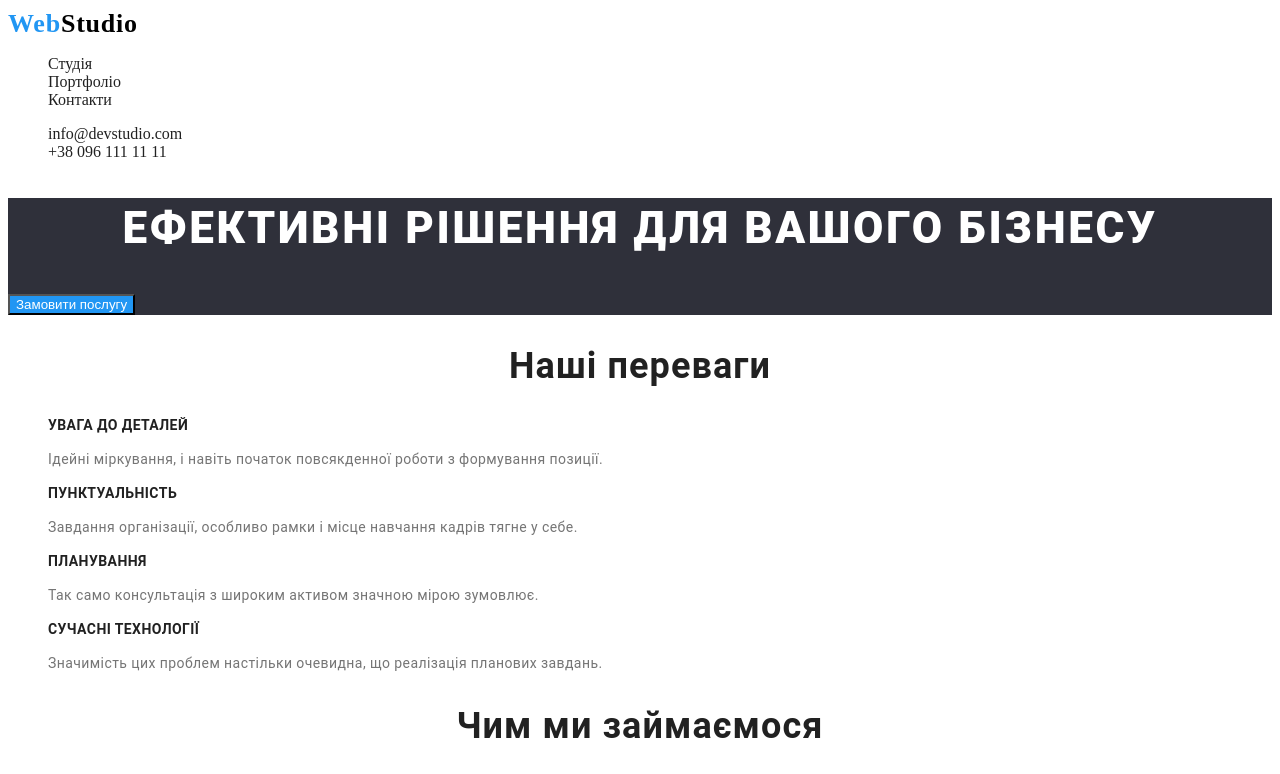
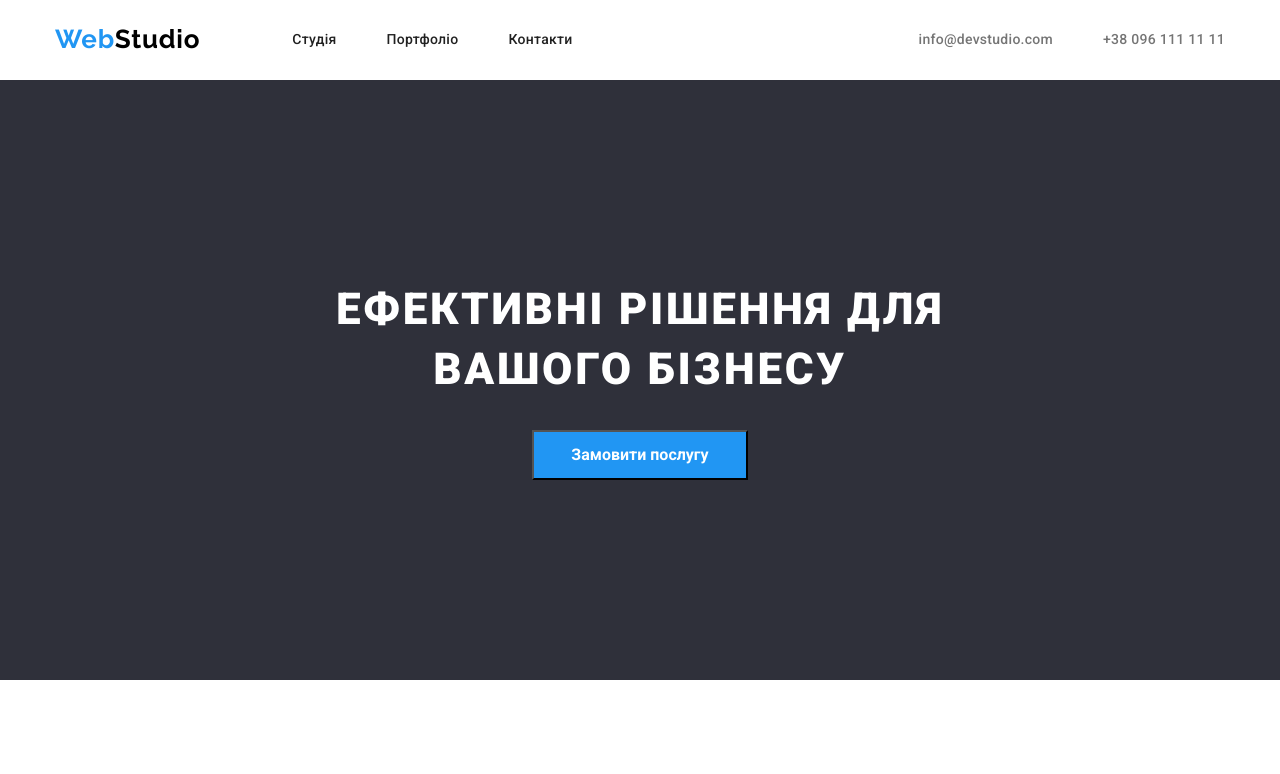
Before and after one commit to RomanSyhlianyk/goit-markup-hw-02, a plain HTML site: page index.html in a window 1280 px wide. Shown: the top 774 px of the page. Drawn offline with nearby package versions, Linux system fonts and the light colour scheme.

Commit message:
добавив відступи

```diff
--- a/css/styles.css
+++ b/css/styles.css
@@ -1,9 +1,11 @@
-a {
-  text-decoration: none;
+html {
+  box-sizing: border-box;
 }
 
-li {
-  display: block;
+*,
+*::after,
+*::before {
+  box-sizing: inherit;
 }
 
 /* Root */
@@ -14,59 +16,117 @@ li {
   --accent-color: #2196f3;
 }
 
+body {
+  font-family: "Roboto";
+  font-style: normal;
+}
+
+/* link */
+
+.link {
+  text-decoration: none;
+  font-weight: 500;
+  font-size: 14px;
+  line-height: 1.14;
+  letter-spacing: 0.02em;
+  color: var(--secondary-text-color);
+}
+
+.link:hover,
+.link:focus {
+  color: var(--accent-color);
+}
+
+/* List */
+
+.list {
+  list-style: none;
+  margin-top: 0;
+  margin-bottom: 0;
+  padding: 0;
+}
+
 /*Header*/
+
+.container {
+  width: 1200px;
+  padding-left: 15px;
+  padding-right: 15px;
+  padding-top: 24px;
+  padding-bottom: 25px;
+  margin-left: auto;
+  margin-right: auto;
+  display: flex;
+  align-items: center;
+}
+
 .logo {
-  font-family: ‘Raleway’;
+  font-family: "Raleway";
   font-style: normal;
-  font-weight: 700;
+  font-weight: 900;
   font-size: 26px;
-  line-height: calc(31 / 26);
+  line-height: 1.19;
   letter-spacing: 0.03em;
   color: #000000;
+  display: inline-block;
+  text-decoration: none;
+  margin-right: 92px;
 }
 .accent {
   color: var(--accent-color);
 }
 
 .nav {
+  display: flex;
+  align-items: center;
+}
+
+.nav-list .item:not(:last-child) {
+  margin-right: 50px;
 }
 
 .nav-list {
+  display: flex;
 }
 
 .nav-link {
   color: #212121;
+  display: flex;
 }
 
-.nav-link:hover,
-.nav-link:focus {
-  color: #2196f3;
+.contact-list .item:not(:last-child) {
+  margin-right: 50px;
+}
+
+.contact-link {
+  color: var(--primary-text-color);
 }
 
 .contact-list {
-}
-
-.contact-link {
-  color: #212121;
-}
-
-.contact-link:hover,
-.contact-link:focus {
-  color: #2196f3;
+  margin-left: auto;
+  display: flex;
 }
 
 /* Hero */
 
 .hero {
+  margin-bottom: 94px;
+  padding-top: 200px;
+  padding-bottom: 200px;
+  text-align: center;
   background-color: #2f303a;
 }
 
 .hero-title {
-  font-family: "Roboto";
-  font-style: normal;
+  margin-top: 0;
+  width: 696px;
+  margin-left: auto;
+  margin-right: auto;
+  margin-bottom: 30px;
+
   font-weight: 900;
   font-size: 44px;
-  line-height: 60px;
+  line-height: 1.36;
   text-align: center;
   letter-spacing: 0.06em;
   text-transform: uppercase;
@@ -74,6 +134,14 @@ li {
 }
 
 .hero-button {
+  margin-left: auto;
+  margin-right: auto;
+  width: 216px;
+  height: 50px;
+
+  font-weight: 700;
+  font-size: 16px;
+  line-height: 1.88;
   color: #ffffff;
   background: #2196f3;
 }
@@ -81,11 +149,9 @@ li {
 /* Section */
 
 .section .section-title {
-  font-family: "Roboto";
-  font-style: normal;
   font-weight: 700;
   font-size: 36px;
-  line-height: 42px;
+  line-height: 1.17px;
   text-align: center;
   letter-spacing: 0.03em;
 
@@ -93,15 +159,27 @@ li {
 }
 /* benefits */
 
+.visually-hidden {
+  visibility: hidden;
+  margin: 0;
+  padding: 0;
+}
+
 .benefits-list {
+  width: 1200px;
+  padding-left: 15px;
+  padding-right: 15px;
+  margin-left: auto;
+  margin-right: auto;
+  margin-bottom: 94px;
+  overflow: visible;
+  display: flex;
 }
 
 .benefits-list .title {
-  font-family: "Roboto";
-  font-style: normal;
   font-weight: 700;
   font-size: 14px;
-  line-height: 16px;
+  line-height: 1.14;
   letter-spacing: 0.03em;
   text-transform: uppercase;
 
@@ -109,26 +187,54 @@ li {
 }
 
 .benefits-list .text {
-  font-family: "Roboto";
-  font-style: normal;
   font-weight: 400;
   font-size: 14px;
-  line-height: 24px;
-  /* or 171% */
-
+  line-height: 1.71;
   letter-spacing: 0.03em;
 
   color: #757575;
 }
 
+.benefits-list:not(:last-child){
+  margin-right: 30px;
+}
+
+/*Employment */
+
+.employment .list {
+  width: 1200px;
+  padding-left: 15px;
+  padding-right: 15px;
+  margin-left: auto;
+  margin-right: auto;
+
+  display: flex;
+}
+
+/* .images-list .item{
+  width: 370px;
+} */
+
+.images-list .item :not(:last-child) {
+  margin-right: 30px;
+}
+
 /* team */
 
+.team-list {
+  width: 1200px;
+  padding-left: 15px;
+  padding-right: 15px;
+  margin-left: auto;
+  margin-right: auto;
+
+  display: flex;
+}
+
 .team-list .title {
-  font-family: "Roboto";
-  font-style: normal;
   font-weight: 500;
   font-size: 16px;
-  line-height: 19px;
+  line-height: 1.19px;
   text-align: center;
   letter-spacing: 0.03em;
 
@@ -136,11 +242,9 @@ li {
 }
 
 .team-list .text {
-  font-family: "Roboto";
-  font-style: normal;
   font-weight: 400;
   font-size: 16px;
-  line-height: 19px;
+  line-height: 1.19;
   text-align: center;
   letter-spacing: 0.03em;
 
@@ -158,19 +262,17 @@ li {
   font-style: normal;
   font-weight: 700;
   font-size: 26px;
-  line-height: 31px;
+  line-height: 1.19;
   letter-spacing: 0.03em;
 
   color: #ffffff;
 }
 
 .address-list .link {
-  font-family: "Roboto";
   font-style: normal;
   font-weight: 400;
   font-size: 14px;
-  line-height: 24px;
-  /* or 171% */
+  line-height: 1.71;
 
   letter-spacing: 0.03em;
 
@@ -178,13 +280,10 @@ li {
 }
 
 .address-list .contact {
-  font-family: "Roboto";
   font-style: normal;
   font-weight: 400;
   font-size: 14px;
-  line-height: 24px;
-  /* or 171% */
-
+  line-height: 1.71;
   letter-spacing: 0.03em;
 
   color: rgba(255, 255, 255, 0.6);
--- a/index.html
+++ b/index.html
@@ -1,28 +1,46 @@
 <!DOCTYPE html>
 <html lang="uk">
-
   <head>
     <meta charset="UTF-8" />
     <meta http-equiv="X-UA-Compatible" content="IE=edge" />
     <meta name="viewport" content="width=, initial-scale=1.0" />
     <title>Document</title>
+    <link
+      href="https://fonts.googleapis.com/css2?family=Raleway:wght@700&family=Roboto:wght@400;500;700;900&display=swap"
+      rel="stylesheet"
+    />
+    <link
+      rel="stylesheet"
+      href="https://cdnjs.cloudflare.com/ajax/libs/modern-normalize/1.1.0/modern-normalize.min.css"
+    />
     <link rel="stylesheet" href="./css/styles.css" />
   </head>
-
   <body>
     <header>
+      <div class="container">
         <nav class="nav">
-            <a class="logo" href="./index.html"><span class="accent">Web</span>Studio</a>
-            <ul class="nav-list">
-                <li><a href="./index.html" class="nav-link">Студія</a></li>
-                <li><a href="./portfolio.html" class="nav-link">Портфоліо</a></li>
-                <li><a href="#" class="nav-link">Контакти</a></li>
+          <a class="logo" href="./index.html"
+            ><span class="accent">Web</span>Studio</a
+          >
+          <ul class="list nav-list">
+            <li class="item"><a href="./index.html" class="link">Студія</a></li>
+            <li class="item"><a href="./portfolio.html" class="link">Портфоліо</a></li>
+            <li class="item"><a href="#" class="link">Контакти</a></li>
           </ul>
         </nav>
-        <ul class="contact-list">
-            <li><a href="mailto:info@devstudio.com" class="contact-link">info@devstudio.com</a></li>
-            <li><a href="tel:+380961111111" class="contact-link">+38 096 111 11 11</a></li>
+        <ul class="list contact-list">
+          <li class="item">
+            <a href="mailto:info@devstudio.com" class="contact-link link"
+              >info@devstudio.com</a
+            >
+          </li class="item">
+          <li>
+            <a href="tel:+380961111111" class="contact-link link"
+              >+38 096 111 11 11</a
+            >
+          </li>
         </ul>
+      </div>
     </header>
     <main>
       <section class="hero">
@@ -30,15 +48,15 @@
         <button type="button" class="hero-button">Замовити послугу</button>
       </section>
       <section class="section">
-            <h2 class="section-title">Наші переваги</h2>
-            <ul class="benefits-list">
-                <li>
+        <h2 class="visually-hidden">Наші переваги</h2>
+        <ul class="benefits-list list">
+          <li class="item">
             <h3 class="title">УВАГА ДО ДЕТАЛЕЙ</h3>
             <p class="text">
               Ідейні міркування, і навіть початок повсякденної роботи з
               формування позиції.
             </p>
-                </li>
+          </li class="item">
           <li>
             <h3 class="title">ПУНКТУАЛЬНІСТЬ</h3>
             <p class="text">
@@ -46,13 +64,13 @@
               у себе.
             </p>
           </li>
-                <li>
+          <li class="item">
             <h3 class="title">ПЛАНУВАННЯ</h3>
             <p class="text">
               Так само консультація з широким активом значною мірою зумовлює.
             </p>
           </li>
-                <li>
+          <li class="item">
             <h3 class="title">СУЧАСНІ ТЕХНОЛОГІЇ</h3>
             <p class="text">
               Значимість цих проблем настільки очевидна, що реалізація планових
@@ -61,23 +79,35 @@
           </li>
         </ul>
       </section>
-        <section class="section">
-            <h2 class="section-title">Чим ми займаємося</h2 >
-            <ul>
-                <li>
-                    <img src="./images/make-1.jpg" alt="людина працює за комп'ютером" width="370" />
+      <section class="section employment">
+        <h2 class="section-title">Чим ми займаємося</h2>
+        <ul class="list images-list">
+          <li clas="item">
+            <img
+              src="./images/make-1.jpg"
+              alt="людина працює за комп'ютером"
+              width="370px"
+            />
           </li>
-                <li>
-                    <img src="./images/make-2.jpg" alt="людина працює за комп'ютером та телефоном" width="370" />
+          <li clas="item">
+            <img
+              src="./images/make-2.jpg"
+              alt="людина працює за комп'ютером та телефоном"
+              width="370px"
+            />
           </li>
-                <li>
-                    <img src="./images/make-3.jpg" alt="людина працює за планшетом" width="370" />
+          <li clas="item">
+            <img
+              src="./images/make-3.jpg"
+              alt="людина працює за планшетом"
+              width="370px"
+            />
           </li>
         </ul>
       </section>
       <section class="section">
         <h2 class="section-title">Наша команда</h2>
-            <ul class="team-list">
+        <ul class="team-list list">
           <li>
             <img src="./images/team-1.jpg" alt="Ігор Дем'яненко" width="270" />
             <h3 class="title">Ігор Дем'яненко</h3>
@@ -102,18 +132,30 @@
       </section>
     </main>
     <footer class="footer">
-        <a href="./index.html" class="logo"><span class="accent">Web</span>Studio</a>
+      <a href="./index.html" class="logo"
+        ><span class="accent">Web</span>Studio</a
+      >
       <address class="address">
-            <ul class="address-list">
+        <ul class="address-list list">
           <li>
-                    <a href="https://goo.gl/maps/CPtrU1FHBa2aNyZL9" target="_blank"
-                        rel="noopener noreferrer nofollow" class="link">м. Київ, пр-т Лесі Українки, 26</a>
+            <a
+              href="https://goo.gl/maps/CPtrU1FHBa2aNyZL9"
+              target="_blank"
+              rel="noopener noreferrer nofollow"
+              class="link"
+              >м. Київ, пр-т Лесі Українки, 26</a
+            >
           </li>
-                <li><a href="mailto:info@devstudio.com" class="contact">info@devstudio.com</a></li>
-                <li><a href="tel:+380961111111" class="contact">+38 096 111 11 11</a></li>
+          <li>
+            <a href="mailto:info@devstudio.com" class="contact"
+              >info@devstudio.com</a
+            >
+          </li>
+          <li>
+            <a href="tel:+380961111111" class="contact">+38 096 111 11 11</a>
+          </li>
         </ul>
       </address>
     </footer>
   </body>
-
 </html>
```
Also changed, not shown: portfolio.html (+32 -20 lines). Lines whose indentation alone changed are shown as unchanged.
